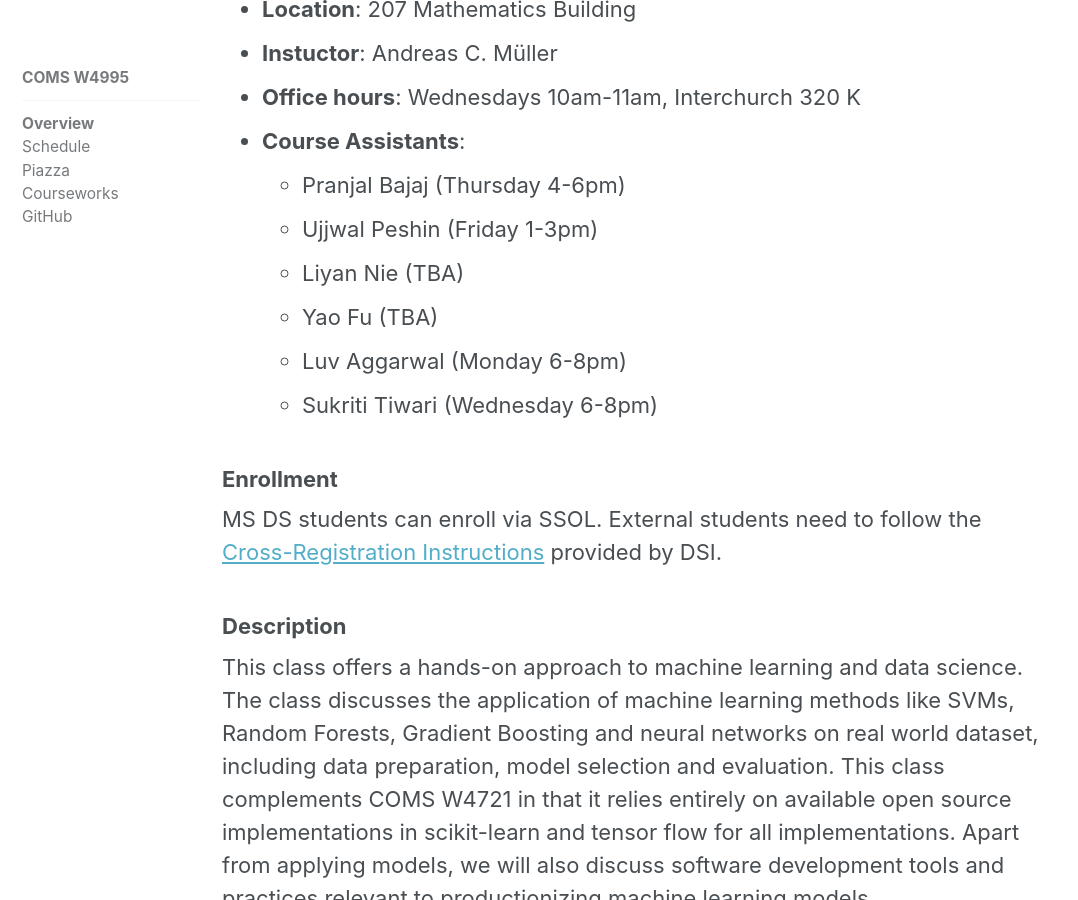
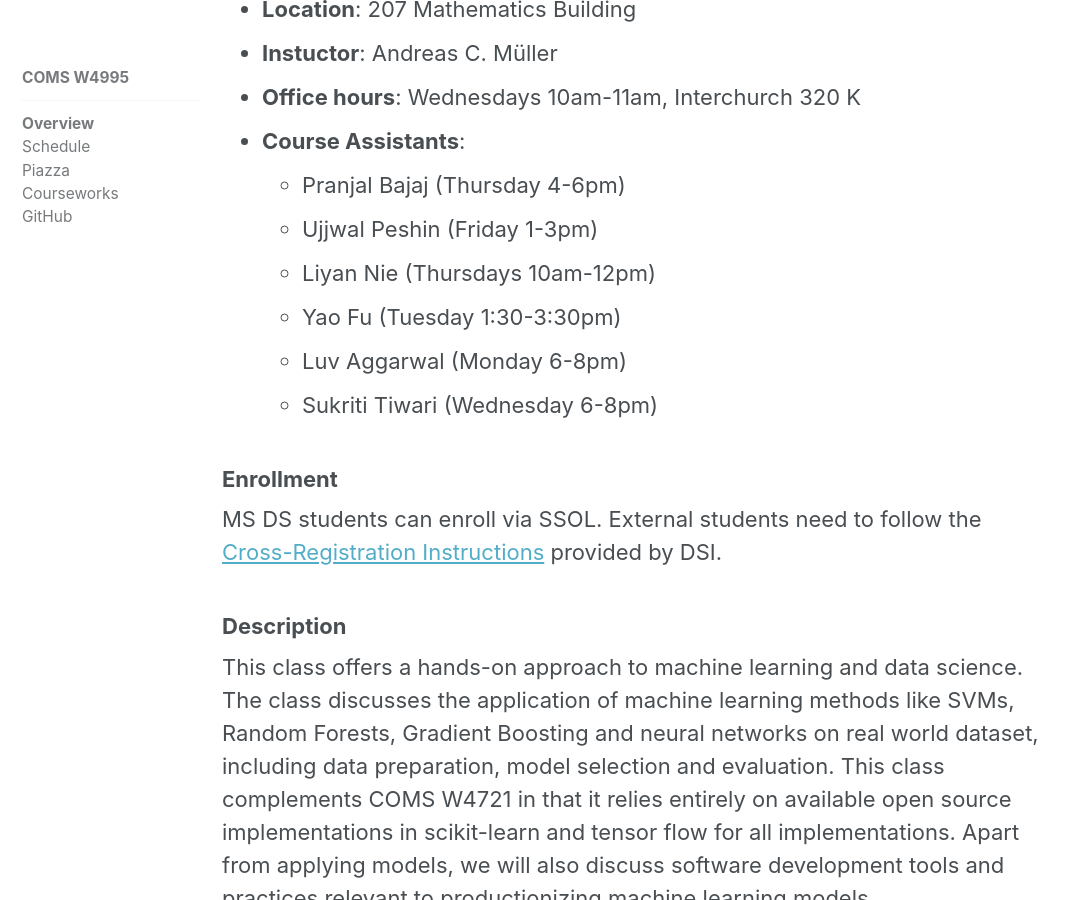
Before and after one commit to amueller/columbia-website, a Jekyll site: the page built from _comsw4995s19/home.md, in a window 1280 px wide and 900 px high, scrolled down 303 px. Shown: the whole window, without its empty margins (0-1078 px from the left). Built offline with Jekyll 4.4.1, drawn with Linux system fonts in a browser that asks for light colours; nearby versions of some CDN libraries.

Commit message:
add more office hours

```diff
--- a/_comsw4995s19/home.md
+++ b/_comsw4995s19/home.md
@@ -13,8 +13,8 @@ sidebar:
 - **Course Assistants**:
     - Pranjal Bajaj (Thursday 4-6pm)
     - Ujjwal Peshin (Friday 1-3pm)
-    - Liyan Nie (TBA)
-    - Yao Fu (TBA)
+    - Liyan Nie (Thursdays 10am-12pm)
+    - Yao Fu (Tuesday 1:30-3:30pm)
     - Luv Aggarwal (Monday 6-8pm)
     - Sukriti Tiwari (Wednesday 6-8pm)
 
```
